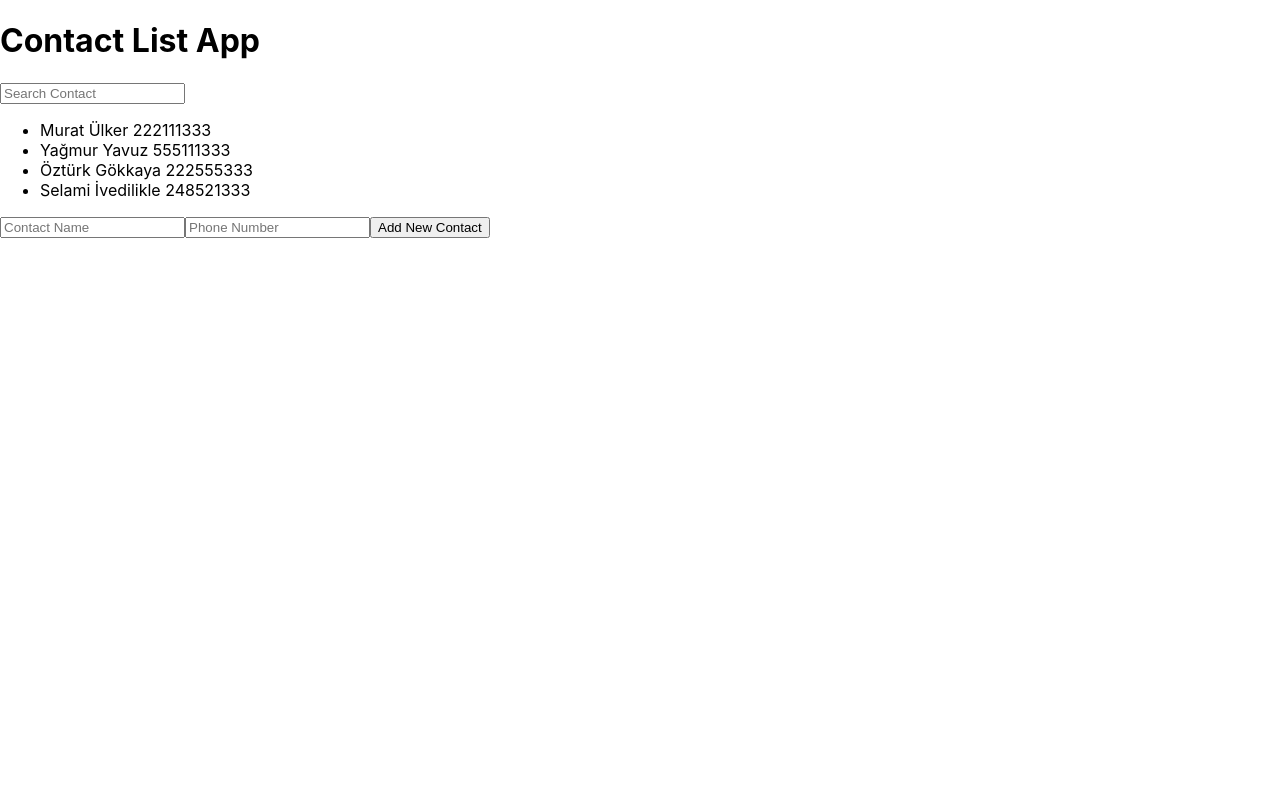
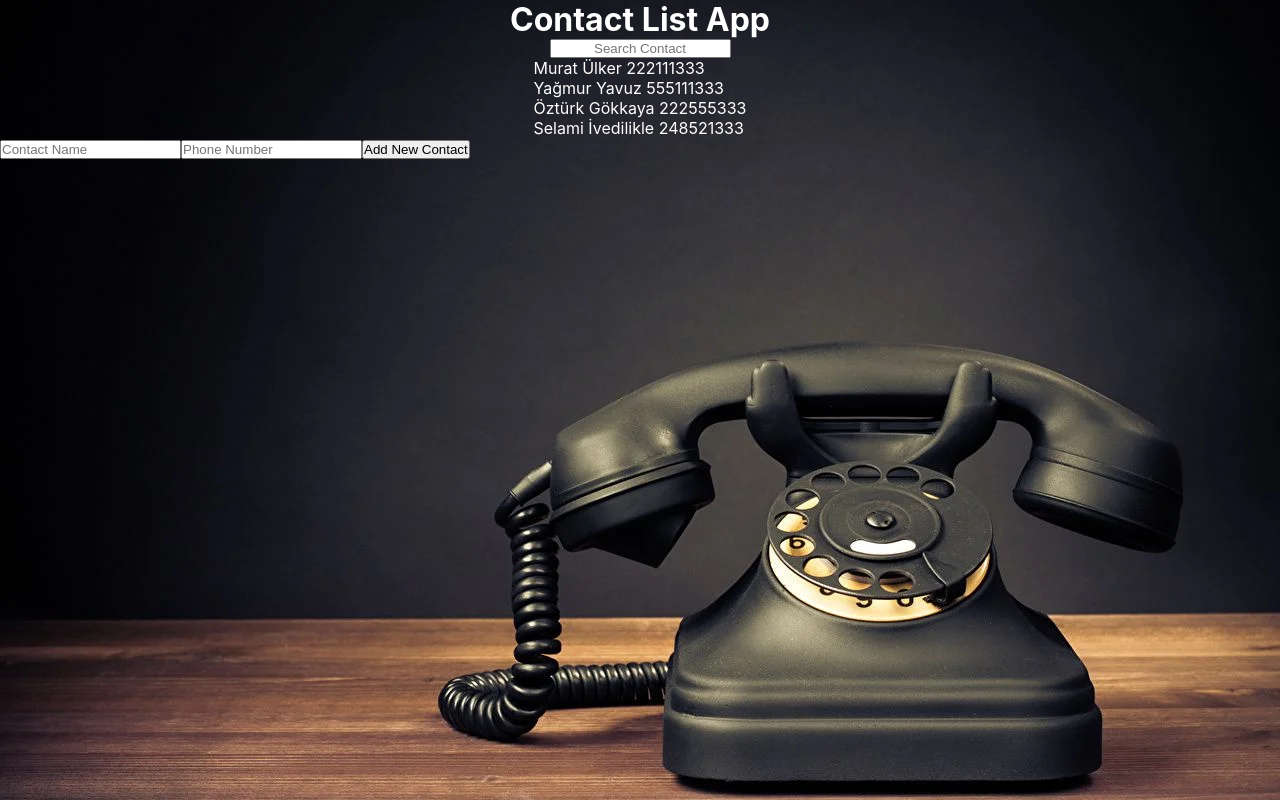
Before and after one commit to ulkermu/contact-list-app, a React (Create React App) app: page / in a window 1280 px wide. Built offline with nearby package versions, Linux system fonts and the light colour scheme.

Commit message:
className given

```diff
--- a/src/components/ContactList.jsx
+++ b/src/components/ContactList.jsx
@@ -23,10 +23,10 @@ function ContactList() {
   ]);
 
   return (
-    <div>
+    <>
       <SearchBar contact={contact} />
       <Form contact={contact} setContact={setContact} />
-    </div>
+    </>
   );
 }
 
--- a/src/components/Form.jsx
+++ b/src/components/Form.jsx
@@ -20,9 +20,10 @@ function Form({ contact, setContact }) {
   };
 
   return (
-    <form onSubmit={submitHandler}>
+    <form onSubmit={submitHandler} className="form">
       <input
         onChange={inputHandler}
+        className="form-input"
         value={form.fullname}
         name="fullname"
         type="text"
--- a/src/components/SearchBar.jsx
+++ b/src/components/SearchBar.jsx
@@ -16,12 +16,12 @@ function SearchBar({ contact }) {
   console.log(filteredContact, "filteredContact");
 
   return (
-    <div>
-      <input placeholder="Search Contact" onChange={searchHandler} />
+    <div className="search">
+      <input className="search-input" placeholder="Search Contact" onChange={searchHandler} />
 
-      <ul>
+      <ul className="search-list">
         {filteredContact.map((contact, key) => (
-          <li key={key}>{`${contact.fullname} ${contact.phone}`}</li>
+          <li className="search-items" key={key}>{`${contact.fullname} ${contact.phone}`}</li>
         ))}
       </ul>
     </div>
--- a/src/index.css
+++ b/src/index.css
@@ -1,13 +1,43 @@
+* {
+  box-sizing: border-box;;
+  margin: 0;
+  padding: 0;
+}
+
 body {
-  margin: 0;
   font-family: -apple-system, BlinkMacSystemFont, 'Segoe UI', 'Roboto', 'Oxygen',
     'Ubuntu', 'Cantarell', 'Fira Sans', 'Droid Sans', 'Helvetica Neue',
     sans-serif;
   -webkit-font-smoothing: antialiased;
   -moz-osx-font-smoothing: grayscale;
+  color: white;
+  background-image: url(./images/background.png);
+  background-repeat: no-repeat;
 }
 
 code {
   font-family: source-code-pro, Menlo, Monaco, Consolas, 'Courier New',
     monospace;
 }
+
+h1 {
+  text-align: center;
+}
+
+/** Search Bar */
+
+.search {
+  display: flex;
+  flex-direction: column;
+  align-items: center;
+  justify-content: center;
+}
+
+.search-input {
+  text-align: center;
+}
+
+.search-items {
+  list-style-type: none;
+  padding: 0 10px;
+}
```
Also changed, not shown: src/images/background.png (added).
